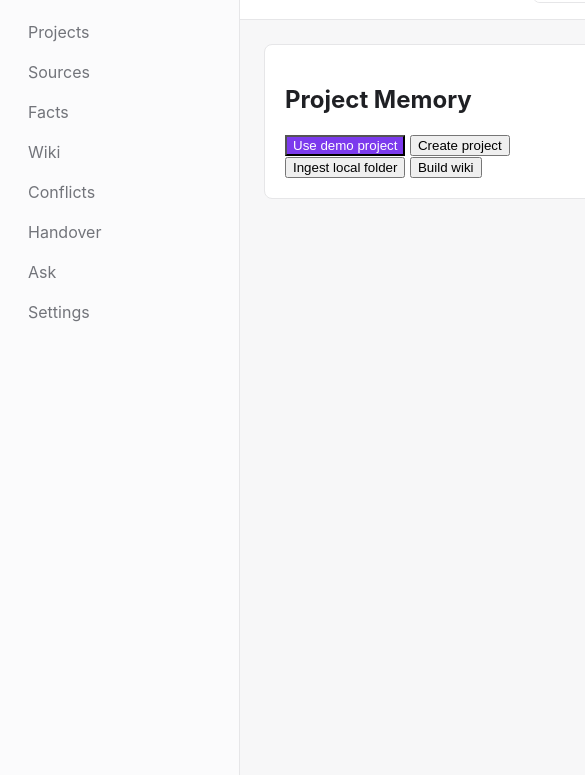
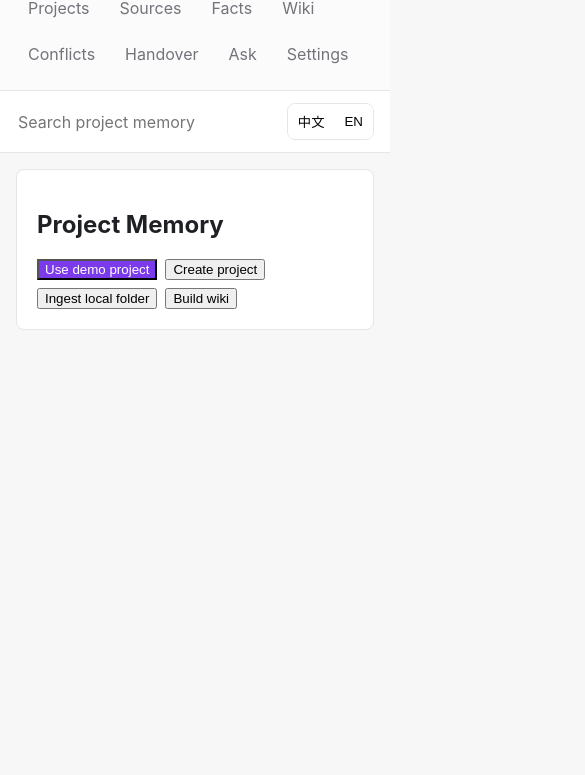
Before and after one commit to van-gogh/projectwiki, a website: page projectwiki/static/index.html in a window 390 px wide. Shown: the part 69-844 px from the top of the page, 585 px wide, since content can reach past the window. Drawn offline with Linux system fonts and the light colour scheme.

Commit message:
fix: harden bilingual dashboard assets

```diff
--- a/projectwiki/static/app.js
+++ b/projectwiki/static/app.js
@@ -1,18 +1,43 @@
 const supportedLanguages = ["zh-CN", "en-US"];
 
+function storageGet(key) {
+  try {
+    return localStorage.getItem(key);
+  } catch {
+    return null;
+  }
+}
+
+function storageSet(key, value) {
+  try {
+    localStorage.setItem(key, value);
+  } catch {
+    return;
+  }
+}
+
+function normalizeLanguage(lang) {
+  return supportedLanguages.includes(lang) ? lang : "en-US";
+}
+
 function initialLanguage() {
-  const saved = localStorage.getItem("projectwiki.language");
+  const saved = storageGet("projectwiki.language");
   if (supportedLanguages.includes(saved)) return saved;
   return navigator.language && navigator.language.startsWith("zh") ? "zh-CN" : "en-US";
 }
 
 function translate(lang) {
-  const dict = window.ProjectWikiI18n[lang];
-  document.documentElement.lang = lang;
+  const normalizedLang = normalizeLanguage(lang);
+  const dictionaries = window.ProjectWikiI18n || {};
+  const dict = dictionaries[normalizedLang] || dictionaries["en-US"] || {};
+  document.documentElement.lang = normalizedLang;
   document.querySelectorAll("[data-i18n]").forEach((node) => {
     node.textContent = dict[node.dataset.i18n] || node.dataset.i18n;
   });
-  localStorage.setItem("projectwiki.language", lang);
+  document.querySelectorAll("[data-i18n-placeholder]").forEach((node) => {
+    node.placeholder = dict[node.dataset.i18nPlaceholder] || node.dataset.i18nPlaceholder;
+  });
+  storageSet("projectwiki.language", normalizedLang);
 }
 
 document.querySelectorAll("[data-lang]").forEach((button) => {
--- a/projectwiki/static/i18n.js
+++ b/projectwiki/static/i18n.js
@@ -12,6 +12,8 @@ window.ProjectWikiI18n = {
     "action.createProject": "Create project",
     "action.ingest": "Ingest local folder",
     "action.buildWiki": "Build wiki",
+    "dashboard.title": "Project Memory",
+    "search.placeholder": "Search project memory",
     "empty.noProjects": "No projects yet",
     "error.readLogs": "Run projectwiki log to inspect startup logs."
   },
@@ -28,6 +30,8 @@ window.ProjectWikiI18n = {
     "action.createProject": "创建项目",
     "action.ingest": "摄入本地文件夹",
     "action.buildWiki": "生成 Wiki",
+    "dashboard.title": "项目记忆",
+    "search.placeholder": "搜索项目记忆",
     "empty.noProjects": "还没有项目",
     "error.readLogs": "运行 projectwiki log 查看启动日志。"
   }
--- a/projectwiki/static/index.html
+++ b/projectwiki/static/index.html
@@ -10,19 +10,19 @@
   <aside class="sidebar">
     <div class="brand">ProjectWiki</div>
     <nav>
-      <button data-i18n="nav.projects"></button>
-      <button data-i18n="nav.sources"></button>
-      <button data-i18n="nav.facts"></button>
-      <button data-i18n="nav.wiki"></button>
-      <button data-i18n="nav.conflicts"></button>
-      <button data-i18n="nav.handover"></button>
-      <button data-i18n="nav.ask"></button>
-      <button data-i18n="nav.settings"></button>
+      <button data-i18n="nav.projects">Projects</button>
+      <button data-i18n="nav.sources">Sources</button>
+      <button data-i18n="nav.facts">Facts</button>
+      <button data-i18n="nav.wiki">Wiki</button>
+      <button data-i18n="nav.conflicts">Conflicts</button>
+      <button data-i18n="nav.handover">Handover</button>
+      <button data-i18n="nav.ask">Ask</button>
+      <button data-i18n="nav.settings">Settings</button>
     </nav>
   </aside>
   <main class="workspace">
     <header class="topbar">
-      <input id="search" placeholder="Search project memory" />
+      <input id="search" placeholder="Search project memory" data-i18n-placeholder="search.placeholder" />
       <div class="language-switch">
         <button data-lang="zh-CN">中文</button>
         <button data-lang="en-US">EN</button>
@@ -30,12 +30,12 @@
     </header>
     <section class="dashboard">
       <div class="panel">
-        <h1>Project Memory</h1>
+        <h1 data-i18n="dashboard.title">Project Memory</h1>
         <div class="actions">
-          <button class="primary" data-i18n="action.useDemo"></button>
-          <button data-i18n="action.createProject"></button>
-          <button data-i18n="action.ingest"></button>
-          <button data-i18n="action.buildWiki"></button>
+          <button class="primary" data-i18n="action.useDemo">Use demo project</button>
+          <button data-i18n="action.createProject">Create project</button>
+          <button data-i18n="action.ingest">Ingest local folder</button>
+          <button data-i18n="action.buildWiki">Build wiki</button>
         </div>
       </div>
       <div id="app"></div>
--- a/projectwiki/static/styles.css
+++ b/projectwiki/static/styles.css
@@ -16,6 +16,14 @@ body {
   background: var(--bg);
   color: var(--text);
   font-family: Inter, ui-sans-serif, system-ui, -apple-system, BlinkMacSystemFont, "Segoe UI", sans-serif;
+}
+
+.workspace,
+.topbar,
+.dashboard,
+.panel,
+.actions {
+  min-width: 0;
 }
 
 .sidebar {
@@ -50,6 +58,7 @@ body {
 .topbar {
   display: flex;
   align-items: center;
+  flex-wrap: wrap;
   gap: 16px;
   border-bottom: 1px solid var(--line);
   background: var(--panel);
@@ -58,6 +67,7 @@ body {
 
 .topbar input {
   flex: 1;
+  min-width: 180px;
   border: 0;
   font: inherit;
   outline: none;
@@ -80,6 +90,12 @@ body {
   padding: 24px;
 }
 
+.actions {
+  display: flex;
+  flex-wrap: wrap;
+  gap: 8px;
+}
+
 .panel {
   border: 1px solid var(--line);
   border-radius: 8px;
@@ -91,3 +107,41 @@ body {
   background: var(--purple);
   color: white;
 }
+
+@media (max-width: 720px) {
+  body {
+    display: block;
+  }
+
+  .sidebar {
+    border-right: 0;
+    border-bottom: 1px solid var(--line);
+    padding: 16px;
+  }
+
+  .brand {
+    margin-bottom: 12px;
+  }
+
+  .sidebar nav {
+    display: flex;
+    flex-wrap: wrap;
+    gap: 6px;
+  }
+
+  .sidebar button {
+    width: auto;
+  }
+
+  .topbar {
+    padding: 12px 16px;
+  }
+
+  .language-switch {
+    flex-shrink: 0;
+  }
+
+  .dashboard {
+    padding: 16px;
+  }
+}
```
Also changed, not shown: 1 other file.
